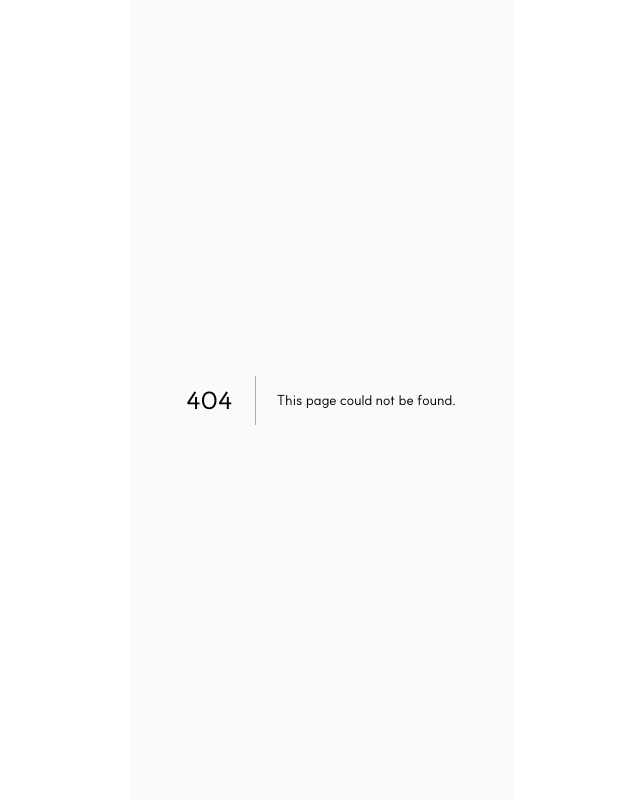
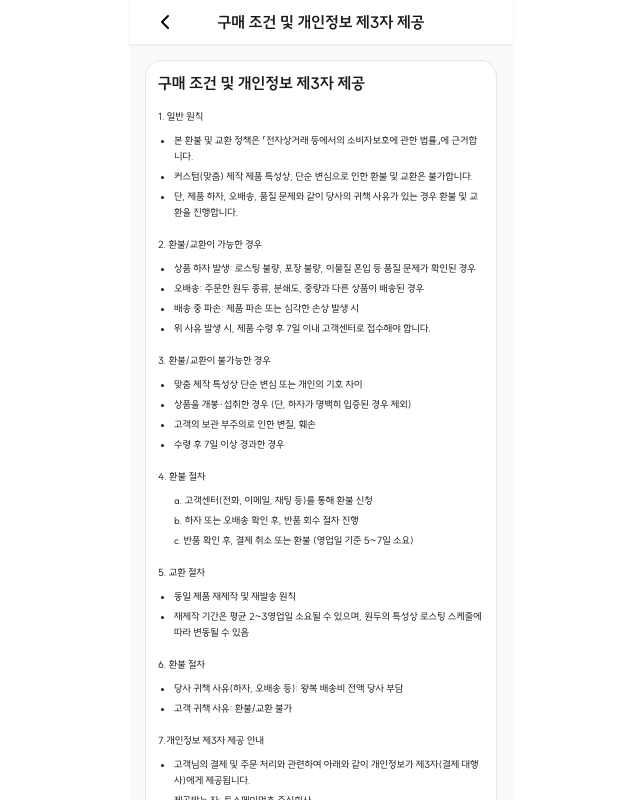
Before and after one commit to Nevona-jss/MyCoffee.Ai-frontend, a Next.js app: page /profile/settings/apply-term-of-use/third-party-provision in a window 1280 px wide. Before the commit this address had no page. Shown: the whole page, without its empty margins (319-959 px from the left). Built offline with nearby package versions, Linux system fonts and the light colour scheme.

Commit message:
ThirdPartyProvision component added and header component title styled text-nowrap

```diff
--- a/src/app/(width-header)/profile/settings/apply-term-of-use/page.tsx
+++ b/src/app/(width-header)/profile/settings/apply-term-of-use/page.tsx
@@ -19,7 +19,7 @@ const ApplyTermOfUse = () => {
     <div className="p-4">
       <div className="bg-white rounded-2xl border border-border-default p-3">
         <Link
-          href="/profile/settings/apply-term-of-use/1"
+          href="/profile/settings/apply-term-of-use/collect-and-use-personal-info"
           className="flex items-center justify-between py-2"
         >
           <div className="flex items-center gap-2">
@@ -41,7 +41,7 @@ const ApplyTermOfUse = () => {
           <ChevronRight size={20} className="text-icon-default" />
         </Link>
         <Link
-          href="/profile/settings/apply-term-of-use/3"
+          href="/profile/settings/apply-term-of-use/third-party-provision"
           className="flex items-center justify-between py-2"
         >
           <div className="flex items-center gap-2">
--- /dev/null
+++ b/src/app/(width-header)/profile/settings/apply-term-of-use/third-party-provision/page.tsx
@@ -0,0 +1,152 @@
+"use client";
+import { useHeaderStore } from "@/stores/header-store";
+import React, { useEffect } from "react";
+const ThirdPartyProvision = () => {
+  const { setHeader } = useHeaderStore();
+
+  useEffect(() => {
+    setHeader({
+      title: "구매 조건 및 개인정보 제3자 제공",
+      showBackButton: true,
+    });
+  }, []);
+
+  return (
+    <div className="p-4">
+      <div className="bg-white rounded-2xl border border-border-default p-3">
+        {/* Title */}
+        <h1 className="text-base leading-[20px] font-bold text-gray-0 mb-4">
+          구매 조건 및 개인정보 제3자 제공
+        </h1>
+
+
+
+        {/* 1. 일반 원칙 */}
+        <section className="mb-4">
+          <p className="text-[10px] leading-[16px] font-normal mb-2">
+            1. 일반 원칙
+          </p>
+          <ol className="space-y-1 text-[10px] leading-[16px] pl-4 list-disc">
+            <li>
+              본 환불 및 교환 정책은 「전자상거래 등에서의 소비자보호에 관한
+              법률」에 근거합니다.
+            </li>
+            <li>
+              커스텀(맞춤) 제작 제품 특성상, 단순 변심으로 인한 환불 및 교환은
+              불가합니다.
+            </li>
+            <li>
+              단, 제품 하자, 오배송, 품질 문제와 같이 당사의 귀책 사유가 있는
+              경우 환불 및 교환을 진행합니다.
+            </li>
+          </ol>
+        </section>
+
+        {/* 2. 환불/교환이 가능한 경우 */}
+        <section className="mb-4">
+          <p className="text-[10px] leading-[16px] font-normal mb-2">
+            2. 환불/교환이 가능한 경우
+          </p>
+          <ol className="space-y-1 text-[10px] leading-[16px] pl-4 list-disc">
+            <li>
+              상품 하자 발생: 로스팅 불량, 포장 불량, 이물질 혼입 등 품질 문제가
+              확인된 경우
+            </li>
+            <li>
+              오배송: 주문한 원두 종류, 분쇄도, 중량과 다른 상품이 배송된 경우
+            </li>
+            <li> 배송 중 파손: 제품 파손 또는 심각한 손상 발생 시</li>
+            <li>
+              위 사유 발생 시, 제품 수령 후 7일 이내 고객센터로 접수해야 합니다.
+            </li>
+          </ol>
+        </section>
+
+        {/* 3. 환불/교환이 불가능한 경우*/}
+        <section className="mb-4">
+          <p className="text-[10px] leading-[16px] font-normal mb-2">
+            3. 환불/교환이 불가능한 경우
+          </p>
+          <ol className="space-y-1 text-[10px] leading-[16px] pl-4 list-disc">
+            <li> 맞춤 제작 특성상 단순 변심 또는 개인의 기호 차이</li>
+            <li>
+              상품을 개봉·섭취한 경우 (단, 하자가 명백히 입증된 경우 제외)
+            </li>
+            <li> 고객의 보관 부주의로 인한 변질, 훼손</li>
+            <li> 수령 후 7일 이상 경과한 경우</li>
+          </ol>
+        </section>
+
+        {/* 4. 환불 절차*/}
+        <section className="mb-4">
+          <p className="text-[10px] leading-[16px] font-normal mb-2">
+            4. 환불 절차
+          </p>
+          <ol className="space-y-1 text-[10px] leading-[16px] pl-4">
+            <li>a. 고객센터(전화, 이메일, 채팅 등)를 통해 환불 신청</li>
+            <li>b. 하자 또는 오배송 확인 후, 반품 회수 절차 진행</li>
+            <li>
+              c. 반품 확인 후, 결제 취소 또는 환불 (영업일 기준 5~7일 소요)
+            </li>
+          </ol>
+        </section>
+
+        {/* 5. 교환 절차 */}
+        <section className="mb-4">
+          <p className="text-[10px] leading-[16px] font-normal mb-2">
+            5. 교환 절차
+          </p>
+          <ol className="space-y-1 text-[10px] leading-[16px] pl-4 list-disc">
+            <li>동일 제품 재제작 및 재발송 원칙</li>
+            <li>
+              재제작 기간은 평균 2~3영업일 소요될 수 있으며, 원두의 특성상
+              로스팅 스케줄에 따라 변동될 수 있음
+            </li>
+          </ol>
+        </section>
+
+        {/* 6. 배송비 정책*/}
+        <section className="mb-4">
+          <p className="text-[10px] leading-[16px] font-normal mb-2">
+            6. 환불 절차
+          </p>
+          <ol className="space-y-1 text-[10px] leading-[16px] pl-4 list-disc">
+            <li>당사 귀책 사유(하자, 오배송 등): 왕복 배송비 전액 당사 부담</li>
+            <li>고객 귀책 사유: 환불/교환 불가</li>
+          </ol>
+        </section>
+
+        {/* 7. 개인정보 제3자 제공 안내*/}
+        <section className="mb-4">
+          <p className="text-[10px] leading-[16px] font-normal mb-2">
+            7.개인정보 제3자 제공 안내
+          </p>
+          <ol className="space-y-1 text-[10px] leading-[16px] pl-4 list-disc">
+            <li>고객님의 결제 및 주문 처리와 관련하여 아래와 같이 개인정보가 제3자(결제 대행사)에게 제공됩니다.</li>
+            <li>제공받는 자: 토스페이먼츠 주식회사</li>
+            <li>
+            제공 목적: 결제 승인, 결제 처리, 환불 처리
+            </li>
+            <li>제공 항목: 이름, 휴대전화번호, 이메일, 결제 정보(카드사명, 승인번호 등)</li>
+            <li>보유 및 이용 기간: 관련 법령에 따른 의무 보관기간 동안 보유 후 파기</li>
+            <li>당사는 원활한 결제 및 환불 처리 이외의 목적으로 개인정보를 제공하지 않습니다.</li>
+          </ol>
+        </section>
+
+        {/* 8. 고객센터 안내*/}
+        <section className="mb-4">
+          <p className="text-[10px] leading-[16px] font-normal mb-2">
+            8. 고객센터 안내
+          </p>
+          <ol className="space-y-1 text-[10px] leading-[16px] pl-4 list-disc">
+            <li>문의 접수: 아로마빌 고객센터 (전화: 070-7721-8181 / 이메일: aromaville@aromaville.co.kr)</li>
+            <li>상담 가능 시간: 평일 09:00 ~ 18:00 (주말·공휴일 제외)</li>
+          </ol>
+        </section>
+
+      </div>
+    </div>
+  );
+};
+
+export default ThirdPartyProvision;
--- a/src/components/Header.tsx
+++ b/src/components/Header.tsx
@@ -33,7 +33,7 @@ const Header = () => {
             {/* Center - Title */}
             {
                 title && (
-                <div className="flex absolute left-1/2 -translate-x-1/2">
+                <div className="flex absolute left-1/2 -translate-x-1/2 shrink-0 text-nowrap">
                     <h1 className="text-[16px] font-bold text-gray-0">
                         {title}
                     </h1>
```
Also changed, not shown: src/app/(width-header)/profile/settings/apply-term-of-use/collect-and-use-personal-info/page.tsx (renamed from src/app/(width-header)/profile/settings/apply-term-of-use/[apply-term-detail]/page.tsx).
